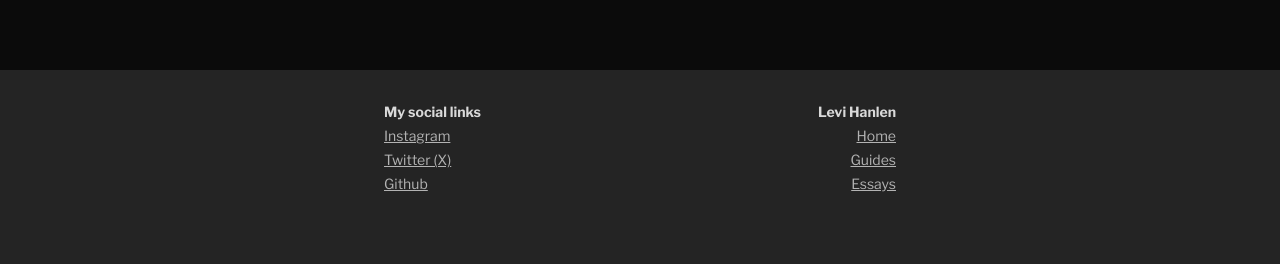
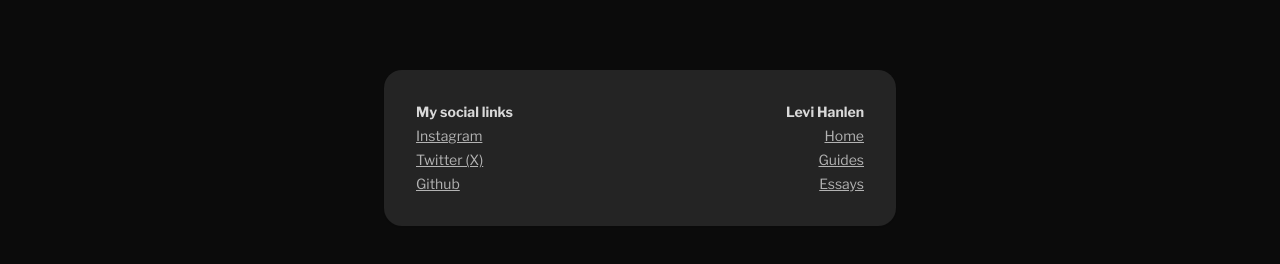
Before and after one commit to levihanlen/personal-website-nextjs, a Next.js app: page /blog/how-to-write-valuable in a window 1280 px wide. Shown: the part 1581-1845 px from the top of the page. Built offline with nearby package versions, Linux system fonts and the light colour scheme.

Commit message:
refactor: update styling in Footer and ReviewClient components for improved layout and consistency

```diff
--- a/app/comp/PageLayout.tsx
+++ b/app/comp/PageLayout.tsx
@@ -115,9 +115,9 @@ function Footer() {
   return (
     <footer
       id="footer"
-      className="flex w-full flex-col  lh-fg p-4 pt-8 pb-32 items-center text-sm text-dark"
+      className="flex w-full flex-col  pb-12 items-center text-sm text-dark"
     >
-      <div className="flex flex-col gap-12 w-full max-w-lg">
+      <div className="flex flex-col gap-12 w-full max-w-lg lh-card p-8">
         {/* <div className=" flex-grow space-y-4">
           <div className="font-bold text-center text-darkest">Our Mission</div>
           <p>
--- a/app/secret/review/ReviewClient.tsx
+++ b/app/secret/review/ReviewClient.tsx
@@ -109,22 +109,13 @@ export default function ReviewClient({ nodes }: { nodes: NodeClusterType[] }) {
         ? `<span class="${className}">${cleanInner(inner)}</span>`
         : `<span class="${className}">{{...}}</span>`;
     });
-    // if (showAnswer) {
-    //   t = t.replace(
-    //     /\{\{(.*?)\}\}/g,
-    //     (_, inner) => `<b>${cleanInner(inner)}</b>`
-    //   );
-    // } else {
-    //   t = t.replace(/\{\{(.*?)\}\}/g, () => `<b>{{...}}</b>`);
-    // }
-    // return t;
   }
 
   return (
-    <div className="flex flex-col items-center mt-32 space-y-8">
+    <div className="flex flex-col items-center w-full mt-32 space-y-8">
       <div className="text-dark">{dueCards.length} cards due</div>
       <div
-        className={`lh-card p-8 text-dark text-pretty max-w-lg text-xl ${ebGaramond.className}`}
+        className={`p-8 text-dark text-pretty w-full lh-card max-w-lg text-xl ${ebGaramond.className}`}
       >
         <span className="text-darkest font-semibold italic">
           {current.node.category}
```
